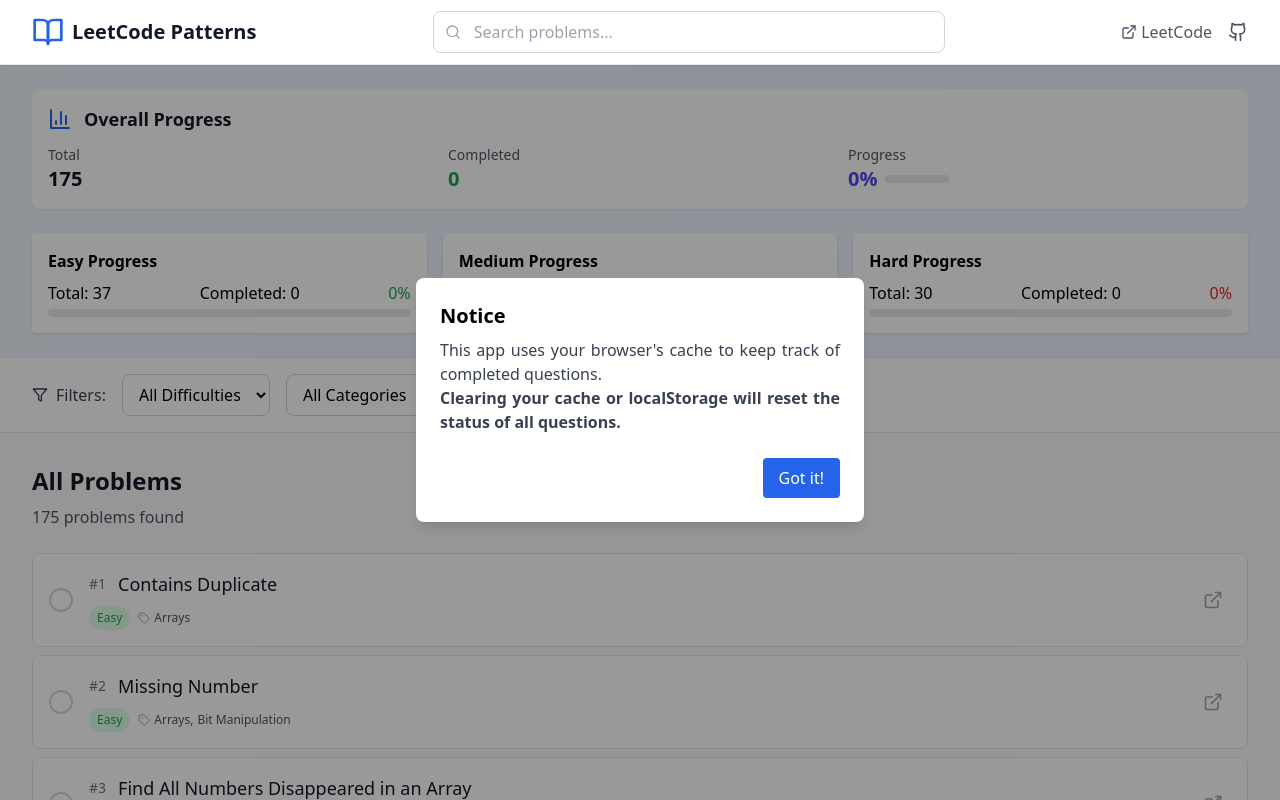
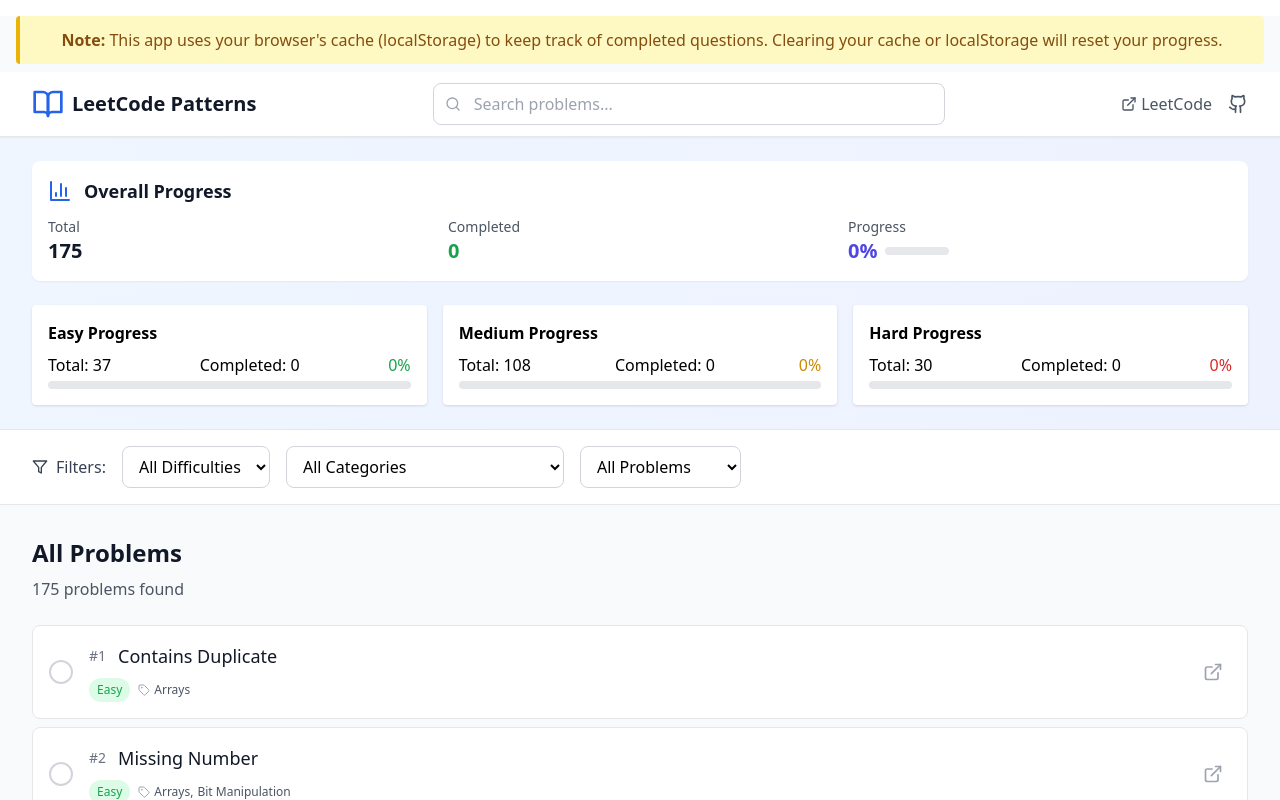
Before and after one commit to ab-sc4t/dsa-leetcode-patterns, a React (Vite) app: page / in a window 1280 px wide. Shown: the top 800 px of the page. Built offline with nearby package versions, Linux system fonts and the light colour scheme.

Commit message:
note for not clearing localstorage

```diff
--- a/src/App.tsx
+++ b/src/App.tsx
@@ -17,7 +17,6 @@
     category: '',
     completed: ''
   });
-  const [showCacheModal, setShowCacheModal] = useState(true); // Modal state
 
   // Load problems data and progress on mount
   useEffect(() => {
@@ -83,26 +82,11 @@
 
   return (
     <div className="min-h-screen bg-gray-50">
-      {/* Cache Info Modal */}
-      {showCacheModal && (
-        <div className="fixed inset-0 z-50 flex items-center justify-center bg-black bg-opacity-40">
-          <div className="bg-white rounded-lg shadow-lg p-6 max-w-md w-full mx-4">
-            <h2 className="text-xl font-semibold mb-2">Notice</h2>
-            <p className="mb-4 text-gray-700 text-justify">
-              This app uses your browser's cache to keep track of completed questions. <br/>
-              <p className="font-semibold text-justify">Clearing your cache or localStorage will reset the status of all questions.</p>
-            </p>
-            <div className="flex justify-end">
-              <button
-                className="mt-2 px-4 py-2 bg-blue-600 text-white rounded hover:bg-blue-700 focus:outline-none focus:ring-2 focus:ring-blue-400"
-                onClick={() => setShowCacheModal(false)}
-              >
-                Got it!
-              </button>
-            </div>
-          </div>
+      <div className="w-full mt-4 mb-2 px-4">
+        <div className="bg-yellow-100 border-l-4 border-yellow-500 text-yellow-800 p-3 rounded text-center">
+          <span className="font-semibold">Note:</span> This app uses your browser's cache (localStorage) to keep track of completed questions. Clearing your cache or localStorage will reset your progress.
         </div>
-      )}
+      </div>
       {/* Main App Content */}
       <Header searchTerm={filters.search} onSearchChange={handleSearchChange} />
       <StatsBar
```
